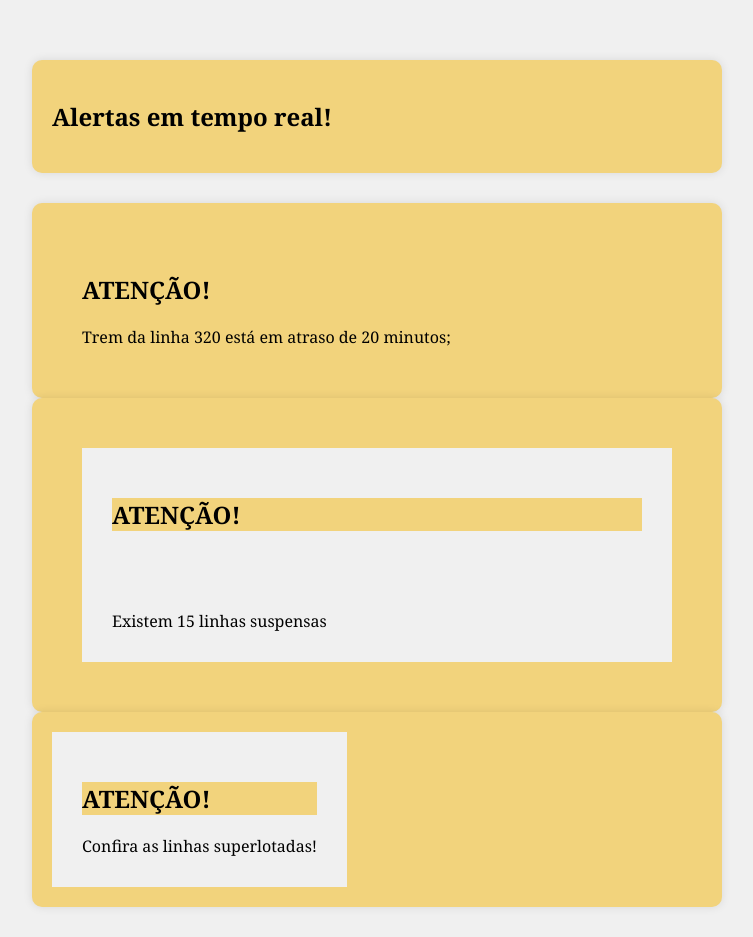
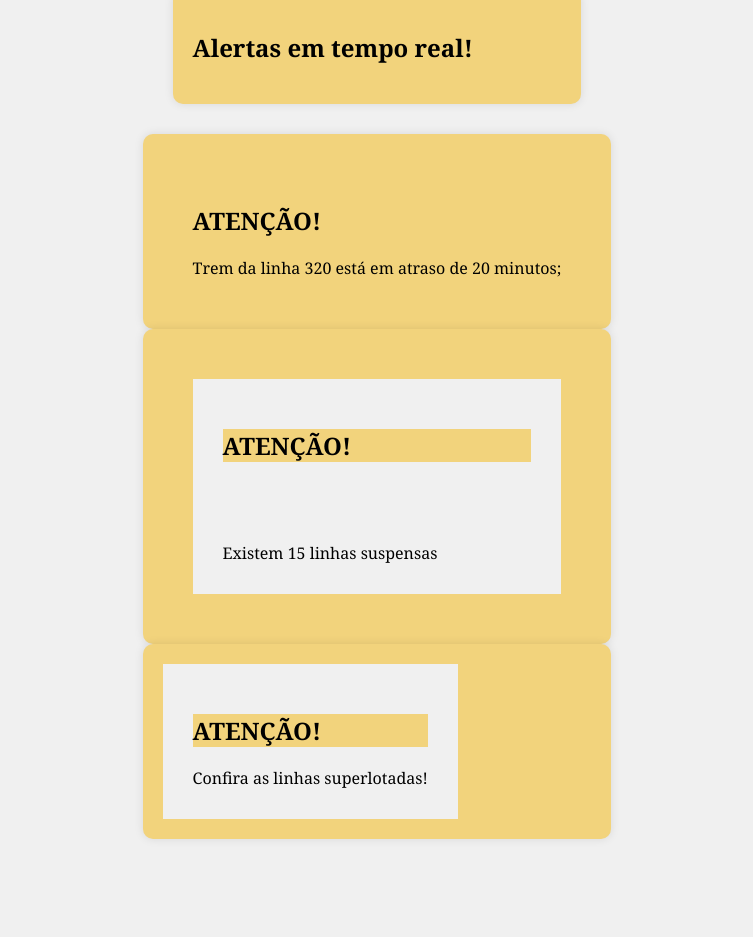
Before and after one commit to SA-SmartTrain/SA-SmartTrain, a PHP site: page /pages/alertas_e_notificacoes.html in a window 1280 px wide. Shown: the whole page, without its empty margins (263-1016 px from the left). After the commit the page ends 839 px from the top, so only its background shows below. Run offline with PHP 8.4, Linux system fonts and the light colour scheme.

Commit message:
update finish tela_carrecamento

```diff
--- a/style/global.css
+++ b/style/global.css
@@ -1,12 +1,16 @@
 * {
     background-color: #F0F0F0;
+}
+
+html,
+body {
+    height: 100%;
+    width: 100%;
 }
 
 .container {
     max-width: 650px;
     margin: 0;
-    background-color: #f0f0f0;
+    background-color: #F0F0F0;
     padding: 20px;
-    box-sizing: 6px;
-    box-shadow: 0 0 10px rgba(0, 0, 0, 0.1);
 }
--- a/style/tela_carregamento.css
+++ b/style/tela_carregamento.css
@@ -1,7 +1,9 @@
 body {
-    font-family: Arial, sans-serif;
+    display: flex;
+    justify-content: center;
+    align-items: center;
     margin: 0px;
-    background-color: #afafaf;
+    background-color: #F0F0F0;
     overflow-y: hidden;
 }
 
@@ -18,11 +20,12 @@ body {
 .container-logo-senai img {
     margin-top: 700px;
     position: relative;
-    bottom: 90px;
+    bottom: 230px;
+    width: 50%;
 }
 
 .container-logo img {
     position: relative;
     width: 70%;
-    top: 300px;
+    top: 340px;
 }
```
